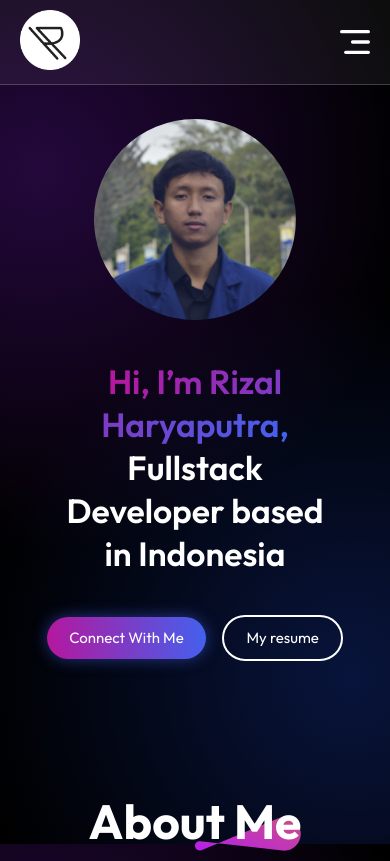
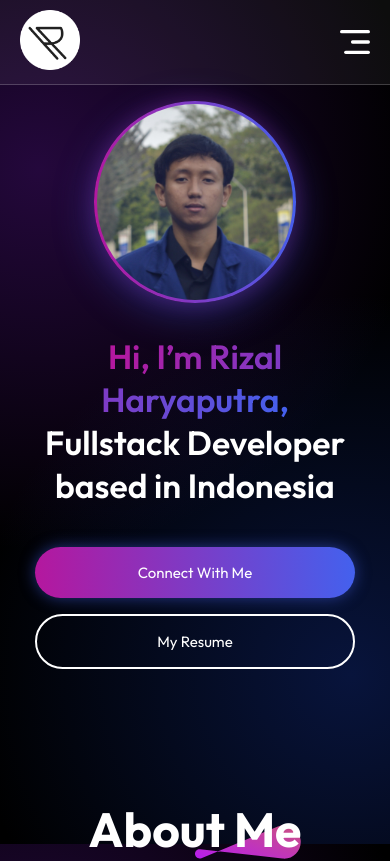
Before and after one commit to RizalHaryaputra/my-portfolio, a React (Vite) app: page / in a window 390 px wide. Shown: the top 861 px of the page. Built offline with nearby package versions, Linux system fonts and the light colour scheme.

Commit message:
fix hero section

```diff
--- a/src/Components/About/About.css
+++ b/src/Components/About/About.css
@@ -38,7 +38,11 @@
     width: 100%;
     max-width: 400px;
     border-radius: 20px;
-    object-fit: cover;
+    padding: 3px;
+    background: linear-gradient(267deg, #4361ee 0%, #b5179e 100%);
+    box-shadow:
+        0px 10px 40px rgba(67, 97, 238, 0.4),
+        0px 0px 20px rgba(181, 23, 158, 0.3);
 }
 
 .about-right {
--- a/src/Components/Footer/Footer.css
+++ b/src/Components/Footer/Footer.css
@@ -83,6 +83,15 @@
     flex-wrap: wrap;
 }
 
+.footer-bottom-right p {
+    cursor: pointer;
+    transition: 0.3s;
+}
+
+.footer-bottom-right p:hover {
+    color: #4361ee;
+}
+
 @media (max-width: 768px) {
     .footer {
         padding: 2rem 3vw;
--- a/src/Components/Hero/Hero.css
+++ b/src/Components/Hero/Hero.css
@@ -10,7 +10,13 @@
 .hero img {
     width: 18rem;
     border-radius: 50%;
+    padding: 3px;
+    background: linear-gradient(267deg, #4361ee 0%, #b5179e 100%);
+    box-shadow:
+        0px 10px 40px rgba(67, 97, 238, 0.4),
+        0px 0px 20px rgba(181, 23, 158, 0.3);
 }
+
 
 .hero h1 {
     font-size: 3rem;
@@ -69,6 +75,7 @@
 }
 
 .hero-action .hero-resume {
+    color: white;
     padding: 1rem 2rem;
     border-radius: 50px;
     border: 2px solid white;
@@ -98,7 +105,7 @@
     .hero {
         display: flex;
         flex-direction: column;
-        margin: 33.6px;
+        margin: 16px;
         justify-content: center;
         align-items: center;
         gap: 1.5rem;
@@ -109,7 +116,7 @@
     }
 
     .hero h1 {
-        margin-top: 1rem;
+        margin-top: 0.5rem;
         font-size: 33.6px;
         width: 85%;
         text-align: center;
@@ -118,15 +125,22 @@
 
     .hero-action {
         display: flex;
-        align-items: center;
-        justify-content: center;
+        flex-direction: column;
         gap: 1rem;
         margin-bottom: 5rem;
-        font-size: 15px;
+        width: 100%;
+        max-width: 320px; /* opsional, biar rapi */
     }
 
-    div.hero-action .hero-connect, div.hero-action .hero-resume {
+    .hero-action a {
+        text-decoration: none;
+        display: block;
+        width: 100%;
+        text-align: center;
         font-size: 15px;
         padding: 11.2px 22.4px;
+        text-decoration: none;
+        box-sizing: border-box;
     }
+
 }
--- a/src/Components/Hero/Hero.jsx
+++ b/src/Components/Hero/Hero.jsx
@@ -10,12 +10,24 @@ const Hero = () => {
             <h1><span>Hi, I’m Rizal Haryaputra, </span>Fullstack Developer based in Indonesia</h1>
             {/* <p>This is a paragraph of text</p> */}
             <div className="hero-action">
-                <div className="hero-connect"><AnchorLink className='link' href='#contact' offset={50}>Connect With Me</AnchorLink></div>
-                <a href="/cv-rizal-haryaputra-2026.pdf" download="cv-rizal-haryaputra-2025.pdf" target="_blank" rel="noreferrer" style={{textDecoration: 'none', color: 'inherit'}}>
-                    <div className="hero-resume">My resume</div>
+                <a
+                    href="#contact"
+                    className="hero-connect"
+                >
+                    Connect With Me
                 </a>
 
+                <a
+                    href="/cv-rizal-haryaputra-2026.pdf"
+                    download="cv-rizal-haryaputra-2025.pdf"
+                    target="_blank"
+                    rel="noreferrer"
+                    className="hero-resume"
+                >
+                    My Resume
+                </a>
             </div>
+
         </div>
     )
 }
```
